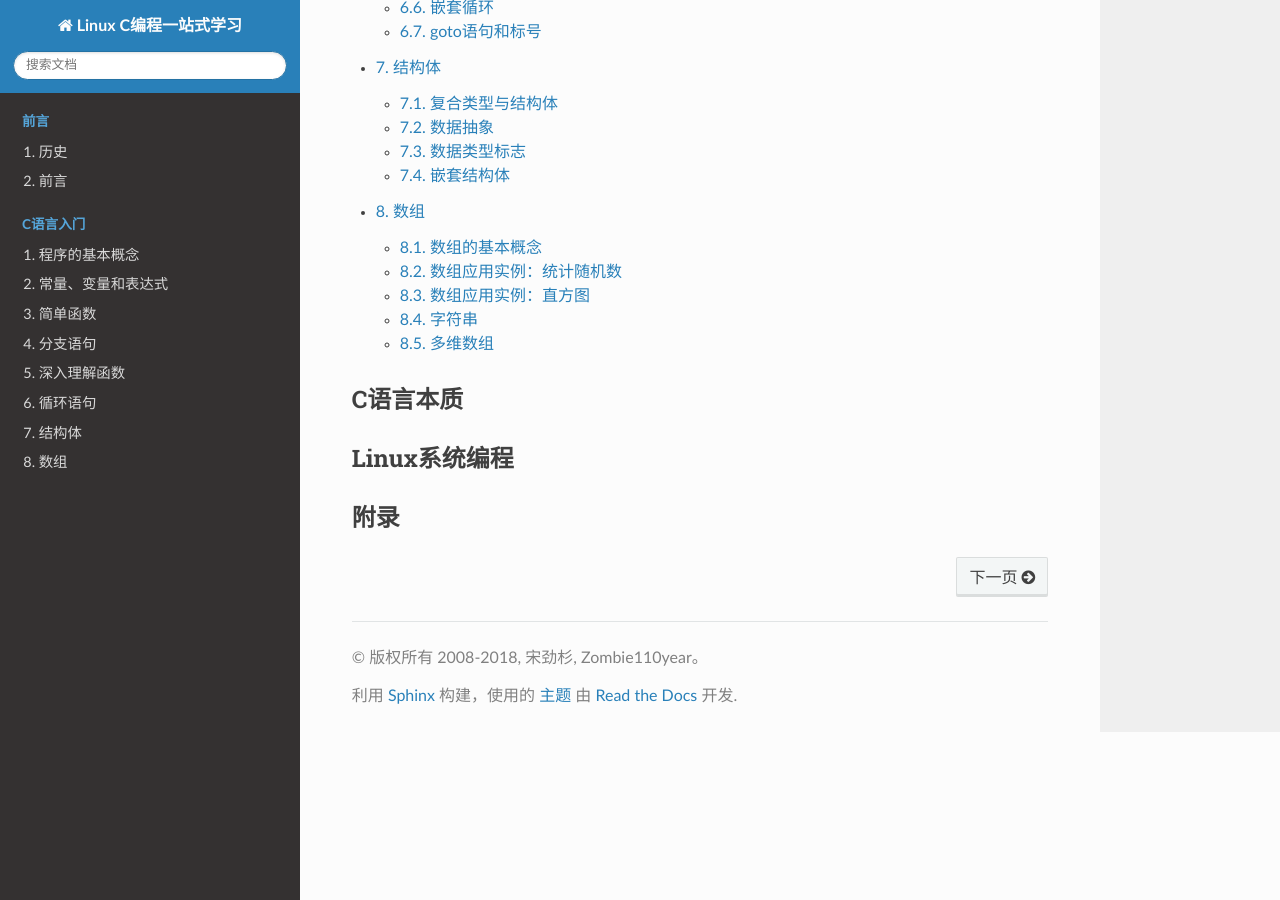
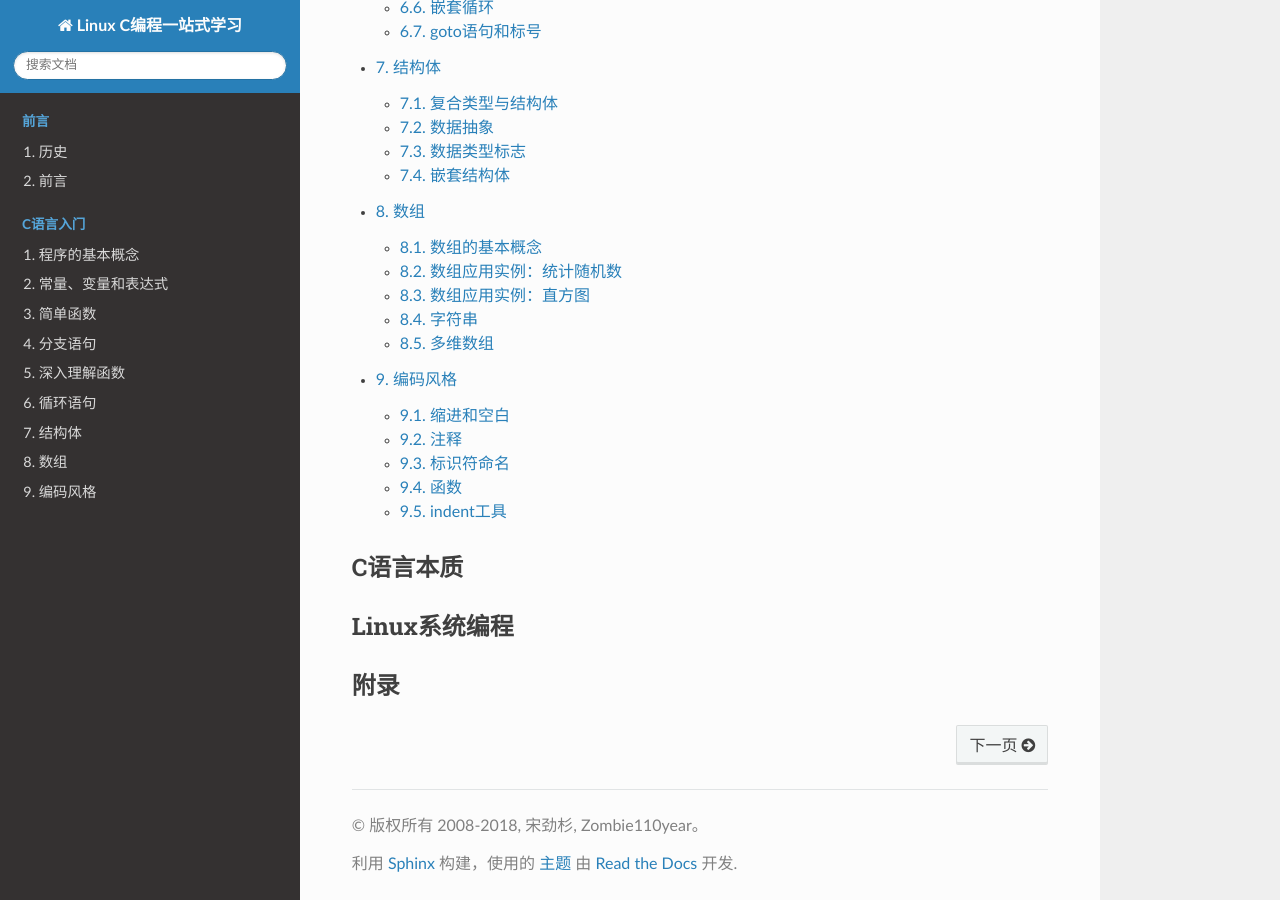
Before and after one commit to zombie110year/linux-c-learning-all-in-one, a Sphinx documentation site: the page built from source/index.rst, in a window 1280 px wide and 900 px high, scrolled down 1901 px. Built offline with Sphinx 7.4.7 and the Read the Docs theme 2.0.0, drawn with Linux system fonts in a browser that asks for light colours; formulas are drawn with MathJax 3; some of the changed lines change nothing that is shown.

Commit message:
add 编码风格 9/37

```diff
--- a/source/index.rst
+++ b/source/index.rst
@@ -46,6 +46,7 @@ C语言入门
     循环语句
     结构体
     数组
+    编码风格
 
 C语言本质
 =========
--- /dev/null
+++ b/source/编码风格.rst
@@ -0,0 +1,449 @@
+编码风格
+########
+
+代码风格好不好就像字写得好不好看一样，如果一个公司招聘秘书，肯定不要字写得难看的，同理，代码风格糟糕的程序员肯定也是不称职的。虽然编译器不会挑剔难看的代码，照样能编译通过，但是和你一个Team的其他程序员肯定受不了，你自己也受不了，写完代码几天之后再来看，自己都不知道自己写的是什么。 :ref:`[SICP]` 里有句话说得好：“ Thus, programs must be written for people to read, and only incidentally for machines to execute.”代码主要是为了写给人看的，而不是写给机器看的，只是顺便也能用机器执行而已，如果是为了写给机器看那直接写机器指令就好了，没必要用高级语言了。代码和语言文字一样是为了表达思想、记载信息，所以一定要写得清楚整洁才能有效地表达。正因为如此，在一个软件项目中，代码风格一般都用文档规定死了，所有参与项目的人不管他自己原来是什么风格，都要遵守统一的风格，例如Linux内核的 :ref:`[CodingStyle]` 就是这样一个文档。本章我们以内核的代码风格为基础来讲解好的编码风格都有哪些规定，这些规定的Rationale是什么。我只是以Linux内核为例来讲解编码风格的概念，并没有说内核编码风格就一定是最好的编码风格，但Linux内核项目如此成功，就足以说明它的编码风格是最好的C语言编码风格之一了。
+
+缩进和空白
+==========
+
+我们知道C语言的语法对缩进和空白没有要求，空格、Tab、换行都可以随意写，实现同样功能的代码可以写得很好看，也可以写得很难看。例如上一章 :ref:`剪刀石头布` 的代码如果写成这样就很难看了：
+
+.. code-block:: c
+    :name: 缺少缩进和空白的代码
+    :caption: 缺少缩进和空白的代码
+
+    #include <stdio.h>
+    #include <stdlib.h>
+    #include <time.h>
+    int main(void)
+    {
+    char gesture[3][10]={"scissor","stone","cloth"};
+    int man,computer,result, ret;
+    srand(time(NULL));
+    while(1){
+    computer=rand()%3;
+    printf("\nInput your gesture (0-scissor 1-stone 2-cloth):\n");
+    ret=scanf("%d",&man);
+    if(ret!=1||man<0||man>2){
+    printf("Invalid input! Please input 0, 1 or 2.\n");
+    continue;
+    }
+    printf("Your gesture: %s\tComputer's gesture: %s\n",gesture[man],gesture[computer]);
+    result=(man-computer+4)%3-1;
+    if(result>0)printf("You win!\n");
+    else if(result==0)printf("Draw!\n");
+    else printf("You lose!\n");
+    }
+    return 0;
+    }
+
+一是缺少空白字符，代码密度太大，看着很费劲。二是没有缩进，看不出来哪个 ``{`` 和哪个 ``}`` 配对，像这么短的代码还能凑合着看，如果代码超过一屏就完全没法看了。 :ref:`[CodingStyle]` 中关于空白字符并没有特别规定，因为基本上所有的C代码风格对于空白字符的规定都差不多，主要有以下几条。
+
+1、关键字 if 、 while 、 for 与其后的控制表达式的 ``(`` 括号之间插入一个空格分隔，但括号内的表达式应紧贴括号。例如：
+
+.. code-block:: c
+
+    while␣(1);
+
+2、双目运算符的两侧各插入一个空格分隔，单目运算符和操作数之间不加空格，例如
+``i␣=␣i␣+␣1、++i、!(i␣<␣1)、-x、&a[1]`` 等。
+
+3、后缀运算符和操作数之间也不加空格，例如取结构体成员 ``s.a`` 、函数调用 ``foo(arg1)`` 、取数组成员 ``a[i]`` 。
+
+4、 ``,`` 号和 ``;`` 号之后要加空格，这是英文的书写习惯，例如 ``for␣(i␣=␣1;␣i␣<␣10;␣i++)`` 、 ``foo(arg1,␣arg2)`` 。
+
+5、以上关于双目运算符和后缀运算符的规则并没有严格要求，有时候为了突出优先级也可以写得更紧凑一些，例如 ``for␣(i=1;␣i<10;␣i++)`` 、 ``distance␣=␣sqrt(x*x␣+␣y*y)`` 等。但是省略的空格一定不要误导了读代码的人，例如 ``a||b␣&&␣c`` 很容易让人理解成错误的优先级。
+
+6、由于UNIX系统标准的字符终端是 24 行 80 列的，接近或大于 80 个字符的较长语句要折行写，折行后用空格和上面的表达式或参数对齐，例如：
+
+.. code-block:: c
+
+    if␣(sqrt(x*x␣+␣y*y)␣>␣5.0
+        &&␣x␣<␣0.0
+        &&␣y␣>␣0.0)
+
+再比如：
+
+.. code-block:: c
+
+    foo(sqrt(x*x␣+␣y*y),
+        a[i-1]␣+␣b[i-1]␣+␣c[i-1])
+
+7、较长的字符串可以断成多个字符串然后分行书写，例如：
+
+.. code-block:: c
+
+    printf("This is such a long sentence that "
+        "it cannot be held within a line\n");
+
+C编译器会自动把相邻的多个字符串接在一起，以上两个字符串相当于一个字符串 ``"This is such a long sentence that it cannot be held within a line\n"`` 。
+
+8、有的人喜欢在变量定义语句中用Tab字符，使变量名对齐，这样看起来很美观。
+
+.. code-block:: c
+
+       →int    →a, b;
+       →double →c;
+
+内核代码风格关于缩进的规则有以下几条。
+
+1、要用缩进体现出语句块的层次关系，使用Tab字符缩进，不能用空格代替Tab。在标准的字符终端上一个Tab看起来是8个空格的宽度，如果你的文本编辑器可以设置Tab的显示宽度是几个空格，建议也设成8，这样大的缩进使代码看起来非常清晰。如果有的行用空格做缩进，有的行用Tab做缩进，甚至空格和Tab混用，那么一旦改变了文本编辑器的Tab显示宽度就会看起来非常混乱，所以内核代码风格规定只能用Tab做缩进，不能用空格代替Tab。
+
+2、if/else、while、do/while、for、switch这些可以带语句块的语句，语句块的 ``{`` 或 ``}`` 应该和关键字写在同一行，用空格隔开，而不是单独占一行。例如应该这样写：
+
+.. code-block:: c
+
+    if␣(...)␣{ →语句列表 }␣else␣if␣(...)␣{ →语句列表 }
+
+但很多人习惯这样写：
+
+.. code-block:: c
+
+    if␣(...)
+    {
+        →语句列表
+    }
+    else␣if␣(...)
+    {
+        →语句列表
+    }
+
+内核的写法和 :ref:`[K&R]` 一致，好处是不必占太多行，使得一屏能显示更多代码。这两种写法用得都很广泛，只要在同一个项目中能保持统一就可以了。
+
+3、函数定义的 ``{`` 和 ``}`` 单独占一行，这一点和语句块的规定不同，例如：
+
+.. code-block:: c
+
+    int␣foo(int␣a,␣int␣b)
+    {
+        →语句列表
+    }
+
+4、switch和语句块里的 ``case`` 、 ``default`` 对齐写，也就是说语句块里的 ``case`` 、 ``default`` 标号相对于 ``switch`` 不往里缩进，但标号下的语句要往里缩进。例如：
+
+.. code-block:: c
+
+    →switch␣(c)␣{ →case 'A': → →语句列表 →case 'B': → →语句列表 →default: → →语句列表 →}
+
+用于 goto 语句的自定义标号应该顶头写不缩进，而不管标号下的语句缩进到第几层。
+
+5、代码中每个逻辑段落之间应该用一个空行分隔开。例如每个函数定义之间应该插入一个空行，头文件、全局变量定义和函数定义之间也应该插入空行，例如：
+
+.. code-block:: c
+
+    #include <stdio.h>
+    #include <stdlib.h>
+
+    int g;
+    double h;
+
+    int foo(void)
+    {
+        →语句列表
+    }
+
+    int bar(int a)
+    {
+        →语句列表
+    }
+
+    int main(void)
+    {
+        →语句列表
+    }
+
+6、一个函数的语句列表如果很长，也可以根据相关性分成若干组，用空行分隔。这条规定不是严格要求，通常把变量定义组成一组，后面加空行， ``return`` 语句之前加空行，例如：
+
+.. code-block:: c
+
+    int main(void)
+    {
+        →int    →a, b;
+        →double →c;
+
+        →语句组1
+
+        →语句组2
+
+        →return 0;
+    }
+
+注释
+====
+
+单行注释应采用 ``/*␣comment␣*/`` 的形式，用空格把界定符和文字分开。多行注释最常见的是这种形式：
+
+.. code-block:: c
+
+    /*
+    ␣*␣Multi-line
+    ␣*␣comment
+    ␣*/
+
+也有更花哨的形式：
+
+.. code-block:: c
+
+    /*************\
+    * Multi-line  *
+    * comment     *
+    \*************/
+
+使用注释的场合主要有以下几种。
+
+1、整个源文件的顶部注释。说明此模块的相关信息，例如文件名、作者和版本历史等，顶头写不缩进。例如内核源代码目录下的 ``kernel/sched.c`` 文件的开头：
+
+.. code-block:: c
+
+    /*
+    *  kernel/sched.c
+    *
+    *  Kernel scheduler and related syscalls
+    *
+    *  Copyright (C) 1991-2002  Linus Torvalds
+    *
+    *  1996-12-23  Modified by Dave Grothe to fix bugs in semaphores and
+    *              make semaphores SMP safe
+    *  1998-11-19  Implemented schedule_timeout() and related stuff
+    *              by Andrea Arcangeli
+    *  2002-01-04  New ultra-scalable O(1) scheduler by Ingo Molnar:
+    *              hybrid priority-list and round-robin design with
+    *              an array-switch method of distributing timeslices
+    *              and per-CPU runqueues.  Cleanups and useful suggestions
+    *              by Davide Libenzi, preemptible kernel bits by Robert Love.
+    *  2003-09-03  Interactivity tuning by Con Kolivas.
+    *  2004-04-02  Scheduler domains code by Nick Piggin
+    */
+
+2、函数注释。说明此函数的功能、参数、返回值、错误码等，写在函数定义上侧，和此函数定义之间不留空行，顶头写不缩进。
+
+3、相对独立的语句组注释。对这一组语句做特别说明，写在语句组上侧，和此语句组之间不留空行，与当前语句组的缩进一致。
+
+4、代码行右侧的简短注释。对当前代码行做特别说明，一般为单行注释，和代码之间至少用一个空格隔开，一个源文件中所有的右侧注释最好能上下对齐。尽管 :ref:`带更多注释的Hello-World` 讲过注释可以穿插在一行代码中间，但不建议这么写。内核源代码目录下的 ``lib/radix-tree.c`` 文件中的一个函数包含了上述三种注释：
+
+.. code-block:: c
+
+    /**
+    * radix_tree_insert - insert into a radix tree
+    * @root: radix tree root * @index: index key
+    * @item: item to insert
+    *
+    * Insert an item into the radix tree at position @index.
+    */
+
+    int radix_tree_insert(struct radix_tree_root* root, unsigned long index, void* item)
+    {
+        struct radix_tree_node *node = NULL, *slot;
+        unsigned int height, shift;
+        int offset;
+        int error; /* Make sure the tree is high enough. */
+        if ((!index && !root->rnode) || index > radix_tree_maxindex(root->height)) {
+            error = radix_tree_extend(root, index);
+            if (error)
+                return error;
+        }
+        slot = root->rnode;
+        height = root->height;
+        shift = (height - 1) * RADIX_TREE_MAP_SHIFT;
+        offset = 0; /* uninitialised var warning */
+        do {
+            if (slot == NULL) { /* Have to
+                    add a child node. */
+                if (!(slot = radix_tree_node_alloc(root)))
+                    return -ENOMEM;
+                if (node) {
+                    node->slots[offset] = slot;
+                    node->count++;
+                } else
+                    root->rnode = slot;
+            } /* Go a level down */
+            offset = (index >> shift) & RADIX_TREE_MAP_MASK;
+            node = slot;
+            slot = node->slots[offset];
+            shift -= RADIX_TREE_MAP_SHIFT;
+            height--;
+        } while (height > 0);
+        if (slot != NULL)
+            return -EEXIST;
+        BUG_ON(!node);
+        node->count++;
+        node->slots[offset] = item;
+        BUG_ON(tag_get(node, 0, offset));
+        BUG_ON(tag_get(node, 1, offset));
+        return 0;
+    }
+
+:ref:`[CodingStyle]` 中特别指出，函数内的注释要尽可能少用。写注释主要是为了说明你的代码“能做什么”（比如函数接口定义），而不是为了说明“怎样做”，只要代码写得足够清晰，“ 怎样做”是一目了然的，如果你需要用注释才能解释清楚，那就表示你的代码可读性很差，除非是特别需要提醒注意的地方才使用函数内注释。
+
+5、复杂的结构体定义比函数更需要注释。例如内核源代码目录下的 ``kernel/sched.c`` 文件中定义了这样一个结构体：
+
+.. code-block:: c
+
+    /*
+    * This is the main, per-CPU runqueue data structure.
+    *
+    * Locking rule: those places that want to lock multiple runqueues
+    * (such as the load balancing or the thread migration code), lock
+    * acquire operations must be ordered by ascending &runqueue.
+    */
+    struct runqueue {
+            spinlock_t lock;
+
+            /*
+            * nr_running and cpu_load should be in the same cacheline because
+            * remote CPUs use both these fields when doing load calculation.
+            */
+            unsigned long nr_running;
+    #ifdef CONFIG_SMP
+            unsigned long cpu_load[3];
+    #endif
+            unsigned long long nr_switches;
+
+            /*
+            * This is part of a global counter where only the total sum
+            * over all CPUs matters. A task can increase this counter on
+            * one CPU and if it got migrated afterwards it may decrease
+            * it on another CPU. Always updated under the runqueue lock:
+            */
+            unsigned long nr_uninterruptible;
+
+            unsigned long expired_timestamp;
+            unsigned long long timestamp_last_tick;
+            task_t *curr, *idle;
+            struct mm_struct *prev_mm;
+            prio_array_t *active, *expired, arrays[2];
+            int best_expired_prio;
+            atomic_t nr_iowait;
+
+    #ifdef CONFIG_SMP
+            struct sched_domain *sd;
+
+            /* For active balancing */
+            int active_balance;
+            int push_cpu;
+
+            task_t *migration_thread;
+            struct list_head migration_queue;
+            int cpu;
+    #endif
+
+    #ifdef CONFIG_SCHEDSTATS
+            /* latency stats */
+            struct sched_info rq_sched_info;
+
+            /* sys_sched_yield() stats */
+            unsigned long yld_exp_empty;
+            unsigned long yld_act_empty;
+            unsigned long yld_both_empty;
+            unsigned long yld_cnt;
+
+            /* schedule() stats */
+            unsigned long sched_switch;
+            unsigned long sched_cnt;
+            unsigned long sched_goidle;
+
+            /* try_to_wake_up() stats */
+            unsigned long ttwu_cnt;
+            unsigned long ttwu_local;
+    #endif
+    };
+
+6、复杂的宏定义和变量声明也需要注释。例如内核源代码目录下的 ``include/linux/jiffies.h`` 文件中的定义：
+
+.. code-block:: c
+
+    /* TICK_USEC_TO_NSEC is the time between ticks in nsec assuming real ACTHZ and  */
+    /* a value TUSEC for TICK_USEC (can be set bij adjtimex)                */
+    #define TICK_USEC_TO_NSEC(TUSEC) (SH_DIV (TUSEC * USER_HZ * 1000, ACTHZ, 8))
+
+    /* some arch's have a small-data section that can be accessed register-relative
+    * but that can only take up to, say, 4-byte variables. jiffies being part of
+    * an 8-byte variable may not be correctly accessed unless we force the issue
+    */
+    #define __jiffy_data  __attribute__((section(".data")))
+
+    /*
+    * The 64-bit value is not volatile - you MUST NOT read it
+    * without sampling the sequence number in xtime_lock.
+    * get_jiffies_64() will do this for you as appropriate.
+    */
+    extern u64 __jiffy_data jiffies_64;
+    extern unsigned long volatile __jiffy_data jiffies;
+
+标识符命名
+==========
+
+标识符命名应遵循以下原则：
+
+#. 标识符命名要清晰明了，可以使用完整的单词和易于理解的缩写。短的单词可以通过去元音形成缩写，较长的单词可以取单词的头几个字母形成缩写。看别人的代码看多了就可以总结出一些缩写惯例，例如 ``count`` 写成 ``cnt`` ， ``block`` 写成 ``blk`` ， ``length`` 写成 ``len`` ， ``window`` 写成 ``win`` ， ``message`` 写成 ``msg`` ， ``number`` 写成 ``nr`` ， ``temporary`` 可以写成 ``temp`` ，也可以进一步写成 ``tmp`` ，最有意思的是 ``internationalization`` 写成 ``i18n`` ，词根 ``trans`` 经常缩写成 ``x`` ，例如 ``transmit`` 写成 ``xmt`` 。我就不多举例了，请读者在看代码时自己注意总结和积累。
+#. 内核编码风格规定变量、函数和类型采用全小写加下划线的方式命名，常量（比如宏定义和枚举常量）采用全大写加下划线的方式命名，比如上一节举例的函数名 ``radix_tree_insert`` 、类型名 ``struct radix_tree_root`` 、常量名 ``RADIX_TREE_MAP_SHIFT`` 等。
+#. 微软发明了一种变量命名法叫匈牙利命名法（Hungarian notation） ，在变量名中用前缀表示类型，例如 ``iCnt`` （i表示int）、 ``pMsg`` （p表示pointer）、 ``lpszText`` （lpsz表示long pointer to a zero-ended string）等。Linus在 :ref:`[CodingStyle]` 中毫不客气地讽刺了这种写法：“Encoding the type of a function into the name (so-called Hungarian notation) is brain damaged - the compiler knows the types anyway and can check those, and it only confuses the programmer. No wonder MicroSoft makes buggy programs.”代码风格本来就是一个很有争议的问题，如果你接受本章介绍的内核编码风格（也是本书所有范例代码的风格），就不要使用大小写混合的变量命名方式 [#F19]_ ，更不要使用匈牙利命名法。
+#. 全局变量和全局函数的命名一定要详细，不惜多用几个单词多写几个下划线，例如函数名 ``radix_tree_insert`` ，因为它们在整个项目的许多源文件中都会用到，必须让使用者明确这个变量或函数是干什么用的。局部变量和只在一个源文件中调用的内部函数的命名可以简略一些，但不能太短。尽量不要使用单个字母做变量名，只有一个例外：用 ``i`` 、 ``j`` 、 ``k`` 做循环变量是可以的。
+#. 针对中国程序员的一条特别规定：禁止用汉语拼音做标识符，可读性极差。
+
+.. error::
+
+    yao zhi dao, zhong wen li mian you hen duo duo yin zi, tong yin zi, suo yi ru guo you da duan da duan de pin yin, ni hen nan gao qing chu wo zai shuo shen me.
+
+.. [#F19] 大小写混合的命名方式是 Modern C++ 风格所提倡的，在 C++ 代码中很普遍，称为 CamelCase ），大概是因为有高有低像驼峰一样。
+
+    例如
+
+    .. code-block:: c
+
+        struct DateString getDate(time_t RawTime);
+
+函数
+====
+
+每个函数都应该设计得尽可能简单，简单的函数才容易维护。应遵循以下原则：
+
+#. 实现一个函数只是为了做好一件事情，不要把函数设计成用途广泛、面面俱到的，这样的函数肯定会超长，而且往往不可重用，维护困难。
+#. 函数内部的缩进层次不宜过多，一般以少于4层为宜。如果缩进层次太多就说明设计得太复杂了，应考虑分割成更小的函数（Helper Function） 来调用。
+#. 函数不要写得太长，建议在24行的标准终端上不超过两屏，太长会造成阅读困难，如果一个函数超过两屏就应该考虑分割函数了。 :ref:`[CodingStyle]` 中特别说明，如果一个函数在概念上是简单的，只是长度很长，这倒没关系。例如函数由一个大的 ``switch`` 组成，其中有非常多的 ``case`` ，这是可以的，因为各 ``case`` 分支互不影响，整个函数的复杂度只等于其中一个 ``case`` 的复杂度，这种情况很常见，例如 TCP协议的状态机实现。
+#. 执行函数就是执行一个动作，函数名通常应包含动词，例如 ``get_current`` 、 ``radix_tree_insert`` 。
+#. 比较重要的函数定义上侧必须加注释，说明此函数的功能、参数、返回值、错误码等。
+#. 另一种度量函数复杂度的办法是看有多少个局部变量，5到10个局部变量已经很多了，再多就很难维护了，应该考虑分割成多个函数。
+
+indent工具
+==========
+
+indent工具可以把代码格式化成某种风格，例如把 :ref:`缺少缩进和空白的代码` 格式化成内核编码风格：
+
+.. code-block:: c
+
+    $ indent -kr -i8 main.c
+    $ cat main.c
+    #include <stdio.h>
+    #include <stdlib.h>
+    #include <time.h>
+    int main(void)
+    {
+        char gesture[3][10] = { "scissor", "stone", "cloth" };
+        int man, computer, result, ret;
+        srand(time(NULL));
+        while (1) {
+            computer = rand() % 3;
+            printf
+                ("\nInput your gesture (0-scissor 1-stone 2-cloth):\n");
+            ret = scanf("%d", &man);
+            if (ret != 1 || man < 0 || man > 2) {
+                printf("Invalid input! Please input 0, 1 or 2.\n");
+                continue;
+            }
+            printf("Your gesture: %s\tComputer's gesture: %s\n",
+                gesture[man], gesture[computer]);
+            result = (man - computer + 4) % 3 - 1;
+            if (result > 0)
+                printf("You win!\n");
+            else if (result == 0)
+                printf("Draw!\n");
+            else
+                printf("You lose!\n");
+        }
+        return 0;
+    }
+
+``-kr`` 选项表示 ``K&R`` 风格， ``-i8`` 表示缩进8个空格的长度。如果没有指定 ``-nut`` 选项，则每8个缩进空格会自动用一个 Tab 代替。注意 indent 命令会直接修改原文件，而不是打印到屏幕上或者输出到另一个文件，这一点和很多 UNIX 命令不同。可以看出， ``-kr`` ``-i8`` 两个选项格式化出来的代码已经很符合本章介绍的代码风格了，添加了必要的缩进和空白，较长的代码行也会自动折行。美中不足的是没有添加适当的空行，因为 indent 工具也不知道哪几行代码在逻辑上是一组的，空行还是要自己动手添，当然原有的空行肯定不会被 indent 删去的。
+
+如果你采纳本章介绍的内核编码风格，基本上 ``-kr`` ``-i8`` 这两个参数就够用了。 indent 工具也有支持其它编码风格的选项，具体请参考 Man Page。有时候 indent 工具的确非常有用，比如某个项目中途决定改变编码风格（这很少见），或者往某个项目中添加的几个代码文件来自另一个编码风格不同的项目，但绝不能因为有了 indent 工具就肆无忌惮，一开始把代码写得乱七八糟，最后再依靠 indent 去清理。
```
